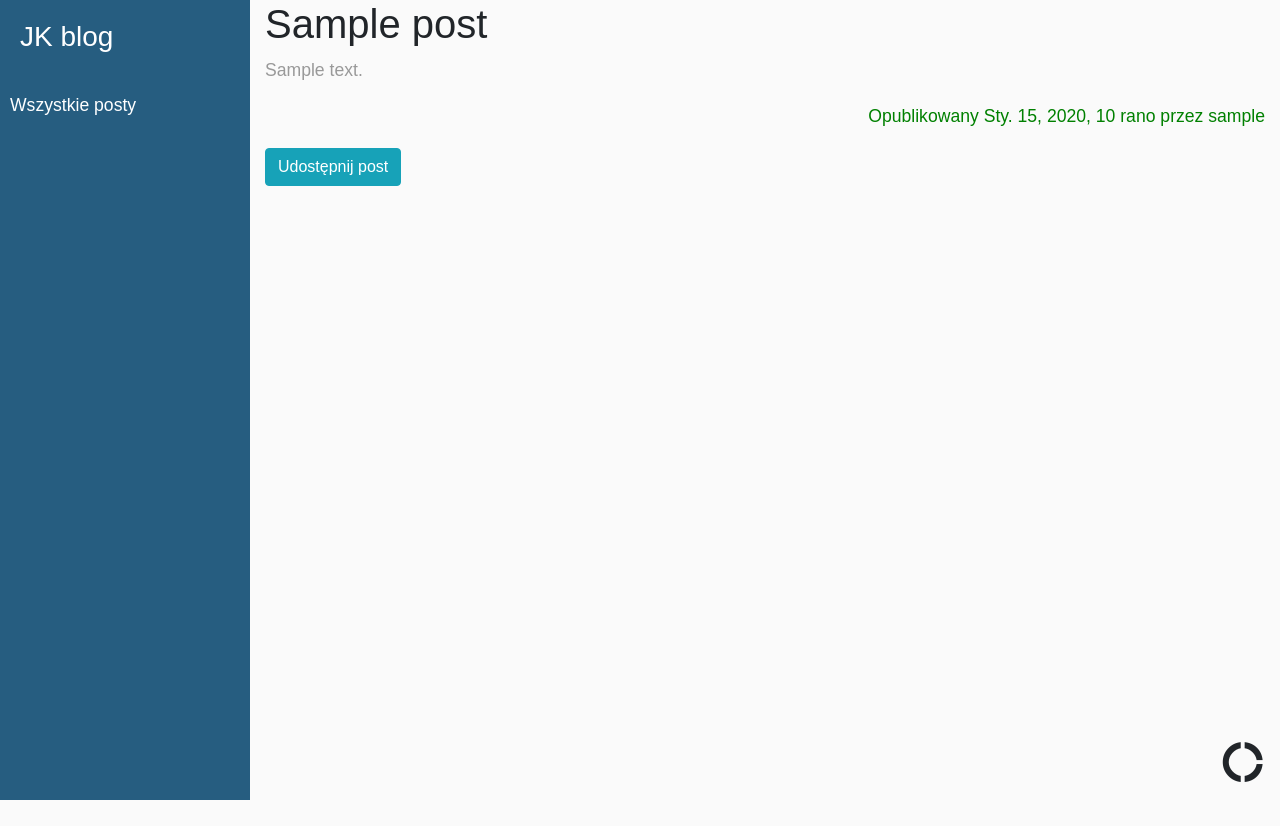
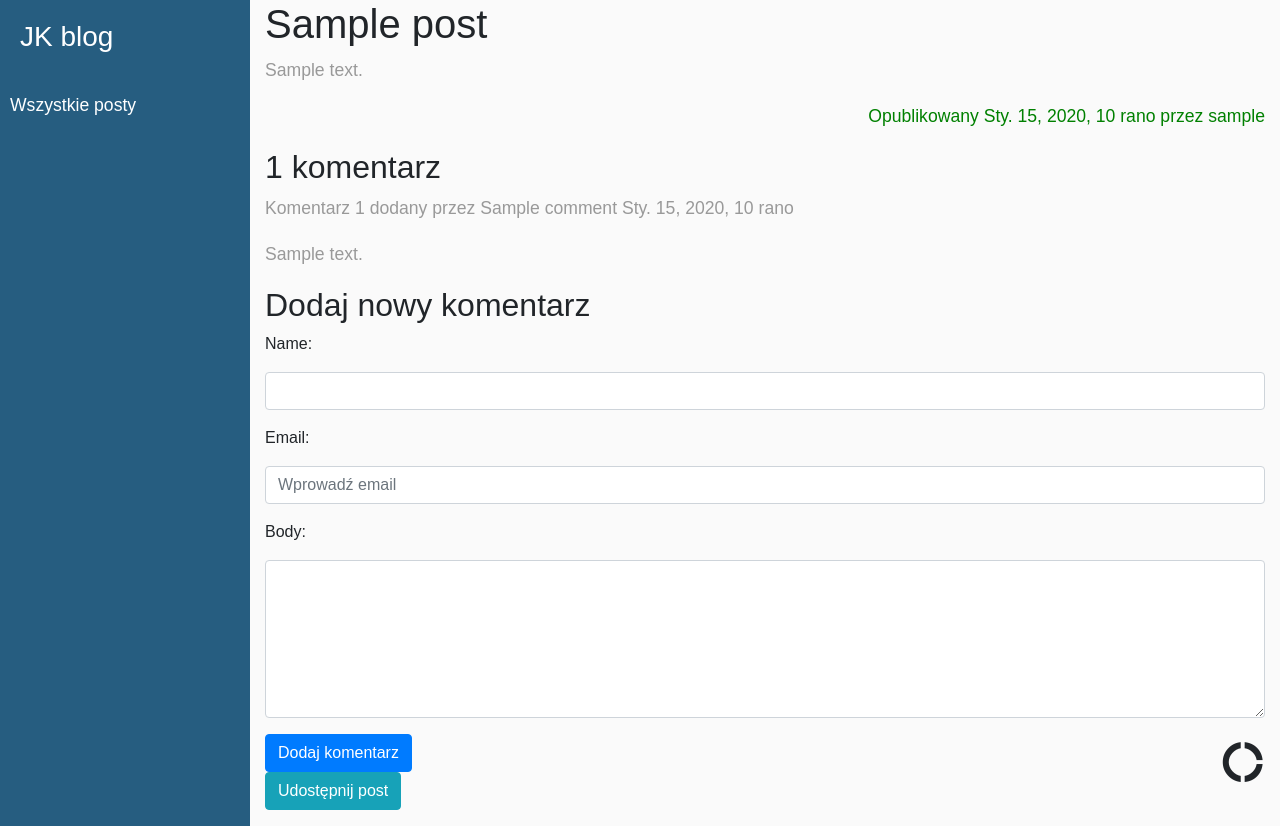
Before and after one commit to jkucharczykone/jkucharczyk, a Django app: a page that uses blog/templates/blog/base.html in a window 1280 px wide. Before the commit the page ends 800 px from the top, so only its background shows below. Run offline with Django 3.2, Linux system fonts and the light colour scheme; tables that the repository leaves empty hold one stand-in row (values such as "Sample post"); some libraries are stand-ins or nearby versions.

Commit message:
Dodanie komentowania

```diff
--- a/blog/forms.py
+++ b/blog/forms.py
@@ -1,7 +1,15 @@
 from django import forms
-
+from .models import Comment
 class EmailPostForm(forms.Form):
     name = forms.CharField(widget=forms.TextInput(attrs={'class':'form-control'}), max_length=25)
     email = forms.EmailField(widget=forms.EmailInput(attrs={'class': "form-control", "placeholder": "Wprowadź email"}))
     to = forms.EmailField(widget=forms.EmailInput(attrs={'class': "form-control", "placeholder": "Wprowadź email"}))
     comments = forms.CharField(required=False, widget = forms.Textarea(attrs={"class": "form-control","rows": 3}))
+
+class CommentForm(forms.ModelForm):
+    class Meta:
+        model = Comment
+        fields = ('name','email','body')
+    name = forms.CharField(widget=forms.TextInput(attrs={'class':'form-control'}), max_length=25)
+    email = forms.EmailField(widget=forms.EmailInput(attrs={'class': "form-control", "placeholder": "Wprowadź email"}))
+    body = forms.CharField(widget = forms.Textarea(attrs={"class": "form-control","rows": 6}))
--- a/blog/static/css/blog.css
+++ b/blog/static/css/blog.css
@@ -110,6 +110,7 @@ p.date {
     right: 1.042vw;
     bottom: 1.042vw;
     cursor: pointer;
+    transition: .1s linear;
 }
 .noselect {
     -webkit-touch-callout: none; /* iOS Safari */
--- a/blog/templates/blog/base.html
+++ b/blog/templates/blog/base.html
@@ -27,11 +27,13 @@
     $(document).ready(function () {
     $('#sidebarCollapse').on('click', function () {
         $('#sidebar').toggleClass('active');
+
         if (sideActive==0){
+            $("#sidebarCollapse").css("transform", "rotate(0)");
             $('#sidebarCollapse').text("donut_large")
-            sideActive=1
-        }
+            sideActive=1        }
         else if (sideActive==1){
+            $("#sidebarCollapse").css("transform", "rotate(360deg)");
             $('#sidebarCollapse').text("donut_small")
             sideActive=0
         }
--- a/blog/templates/blog/post/detail.html
+++ b/blog/templates/blog/post/detail.html
@@ -10,6 +10,38 @@
     <p class="date">
         Opublikowany {{ post.publish }} przez {{ post.author }}
     </p>
+    {% with comments.count as total_comments %}
+    <h2>
+        {{ total_comments }} komentarz{{ total_comments|pluralize:"y" }}
+    </h2>
+    {% endwith %}
+    {% for comment in comments %}
+    <div class="comment">
+        <p class="info">
+            Komentarz {{ forloop.counter }} dodany przez {{ comment.name }}
+            {{ comment.created }}
+        </p>
+        {{ comment.body|linebreaks }}
+    </div>
+    {% empty %}
+    <p>Nie ma jeszcze żadnych komentarzy.</p>
+    {% endfor %}
+    {% if new_comment %}
+    <h2>Twój komentarz został dodany.</h2>
+    {% else %}
+    <h2>Dodaj nowy komentarz</h2>
+    <form action="" method="post">
+        {% for field in comment_form %}
+        <div class="form-group">
+            <label>{{ field.label_tag }}</label>
+            {{ field }}
+            <small class="form-text text-muted">{{ field.errors }}</small>
+        </div>
+        {% endfor %}
+        {% csrf_token %}
+        <button type="submit" class="btn btn-primary">Dodaj komentarz</button>
+    </form>
+    {% endif %}
     <p>
         <a class="btn btn-info" href="{% url "blog:post_share" post.id %}">
             Udostępnij post
--- a/blog/views.py
+++ b/blog/views.py
@@ -1,7 +1,7 @@
 from django.shortcuts import render, get_object_or_404
-from .models import Post
+from .models import Post, Comment
 from django.core.paginator import Paginator, EmptyPage, PageNotAnInteger
-from .forms import EmailPostForm
+from .forms import EmailPostForm, CommentForm
 from django.core.mail import send_mail
 
 def post_list(request):
@@ -18,7 +18,16 @@ def post_list(request):
 
 def post_detail(request, year, month, day, post):
     post = get_object_or_404(Post, slug=post, status="published", publish__year=year,publish__month=month,publish__day=day)
-    return render(request, 'blog/post/detail.html', {'post':post})
+    comments = post.comments.filter(active=True)
+    if request.method == "POST":
+        comment_form = CommentForm(data=request.POST)
+        if comment_form.is_valid():
+            new_comment = comment_form.save(commit=False)
+            new_comment.post = post
+            new_comment.save()
+    else:
+        comment_form = CommentForm()
+    return render(request, 'blog/post/detail.html', {'post':post, 'comments':comments, 'comment_form': comment_form})
 
 def post_share(request, post_id):
     post = get_object_or_404(Post, id=post_id, status='published')
--- a/jkucharczyk/settings.py
+++ b/jkucharczyk/settings.py
@@ -26,7 +26,7 @@ BASE_DIR = os.path.dirname(os.path.dirname(os.path.abspath(__file__)))
 SECRET_KEY = "CHANGE_ME!!!! (P.S. the SECRET_KEY environment variable will be used, if set, instead)."
 
 # SECURITY WARNING: don't run with debug turned on in production!
-DEBUG = False
+DEBUG = True
 
 ALLOWED_HOSTS = ['0.0.0.0', 'localhost', '127.0.0.1','jkucharczyk.herokuapp.com']
 EMAIL_HOST = 'mail.ee'
```
